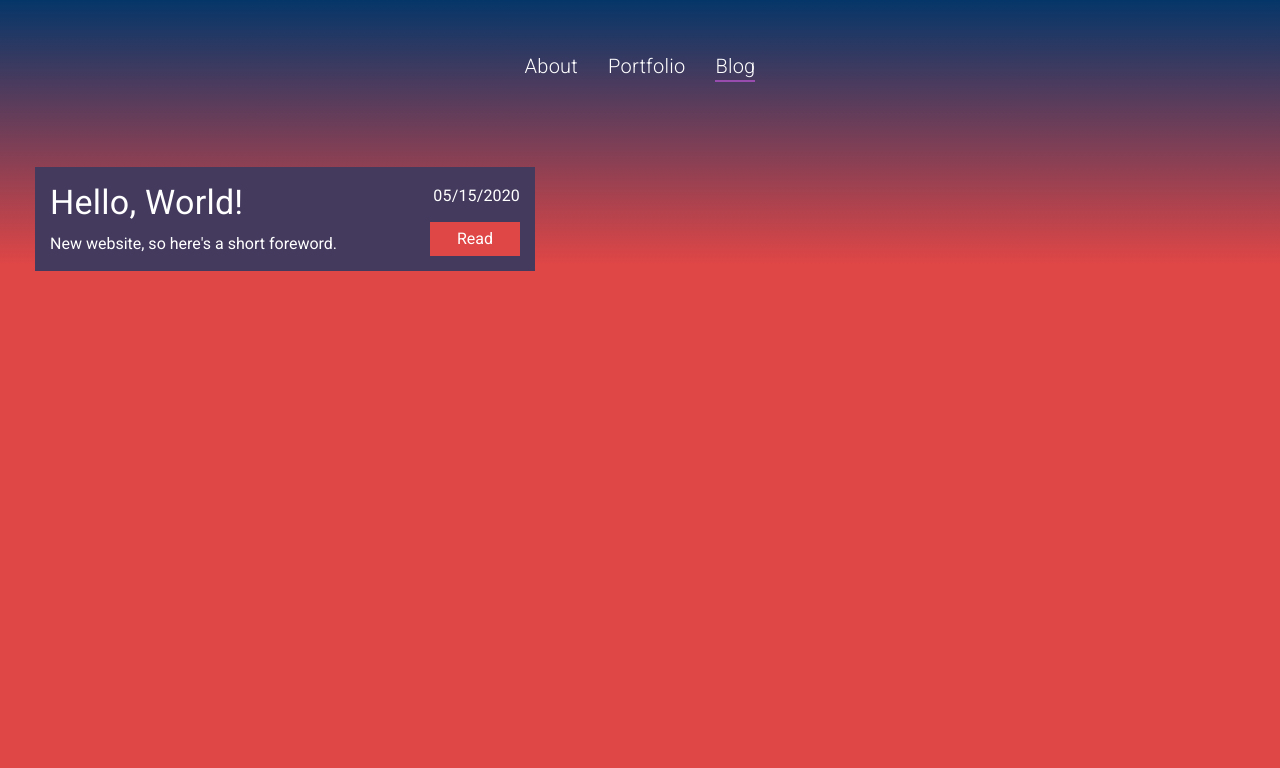
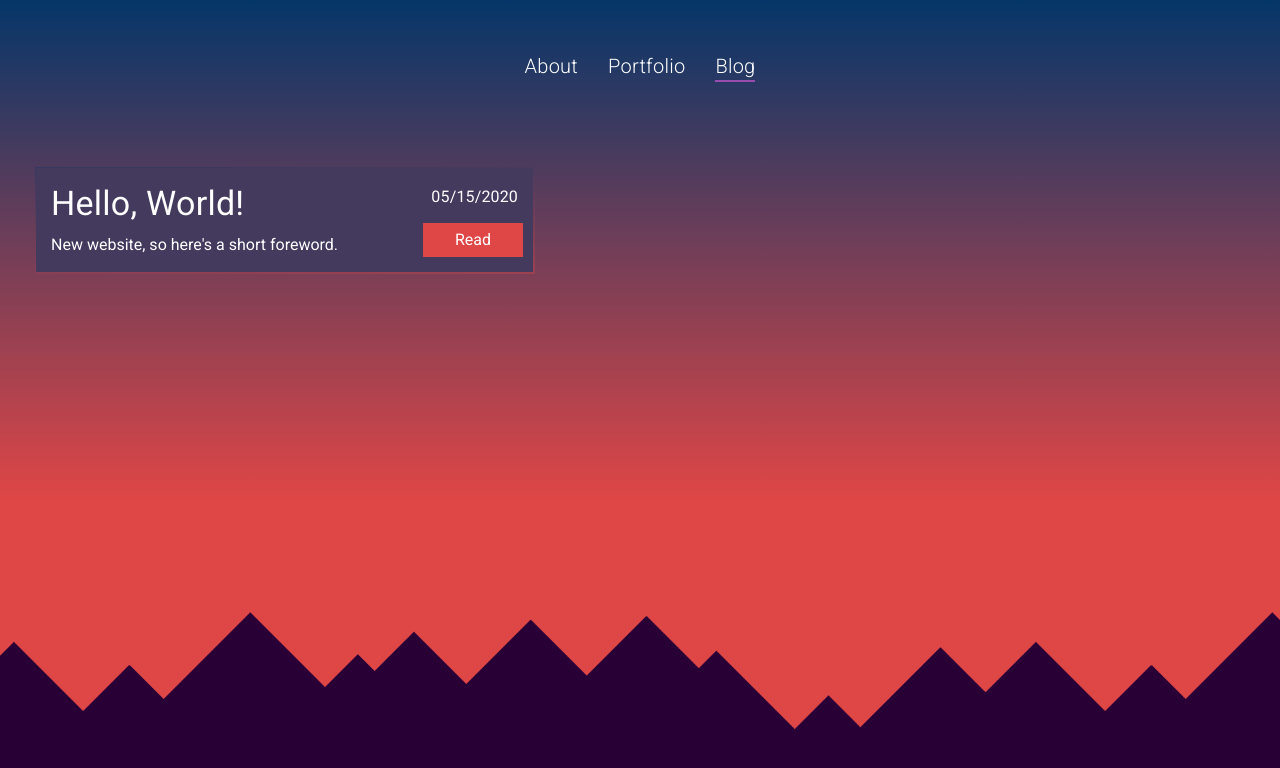
Before and after one commit to rmnill202/2020-portfolio-site, a Vue app: page /blog in a window 1280 px wide. Shown: the top 768 px of the page. Built offline with nearby package versions, Linux system fonts and the light colour scheme.

Commit message:
Minor color adjustments

```diff
--- a/src/App.vue
+++ b/src/App.vue
@@ -2,7 +2,7 @@
   <!-- <v-app style="background-color: var(--v-background-base)"> -->
   <!-- <v-app style="background: linear-gradient(180deg, rgba(223,152,70,1) 0%, rgba(223,70,125,1) 33%);"> -->
     <!-- <v-app style="background: linear-gradient(180deg, rgba(223,152,70,1) 0%, rgb(223, 70, 70) 33%);"> -->
-  <v-app style="background: linear-gradient(180deg, #053669 0%, rgb(223, 70, 70) 33%);">
+  <v-app style="background: linear-gradient(180deg, #053669 0%, rgb(223, 70, 70) 500px);">
 
     <!-- Navigation -->
     <div> <!-- style="position: sticky; top: 0" -->
--- a/src/components/RouterBtn.vue
+++ b/src/components/RouterBtn.vue
@@ -21,7 +21,8 @@ export default {
   display: inline-block;
   position: relative;
   text-decoration: none;
-  color: var(--v-primary_icon_inner-base);
+  color: var(--v-primary_text-base);
+  background-color: var(--v-card_accent_3-base);
   padding-left:  7px;
   padding-right: 7px;
   text-align: center;
@@ -38,7 +39,7 @@ export default {
   content: "";
   position: absolute;
   display: block;
-  background-color: var(--v-primary_icon-base);
+  background-color: var(--v-card_accent-base);
 }
 
 .anim-border::before {
@@ -48,7 +49,7 @@ export default {
   left: 0px;
 
   /* Bezier curves! */
-  transform: scaleX(0.9);
+  transform: scaleX(1);
   /* opacity: 0.9; */
   transform-origin: top;
   transition: transform 0.25s ease, opacity 0.25s ease;
--- a/src/views/About.vue
+++ b/src/views/About.vue
@@ -1,7 +1,5 @@
 <template>
   <div style="position: relative; height: 100%">
-    <div class="left-background"></div>
-    <div class="right-background"></div>
     <div class="about-background"></div>
     <div class="about-page">
       <div class="display-2 about-title font-weight-thin">Howdy!</div>
@@ -61,15 +59,6 @@ export default {
   margin-bottom: 25px;
 }
 
-/* @keyframes fade-in-anim {
-  0% {
-    opacity: 0;
-  }
-  100% {
-    opacity: 1;
-  }
-} */
-
 .about-background {
   position: absolute;
   bottom: 0px;
@@ -86,44 +75,7 @@ export default {
   background-repeat: repeat-x;
   background-position: center top;
   background-size: 1022px;
-
-  /* animation: fade-in-anim 0.25s ease 1; */
 }
 
-/* .left-background {
-  position: absolute;
-  left: -375px;
-  height: 100%;
-  min-width: 600px;
-
-  background-color: var(--v-bg_accent_02-base);
-
-  mask-image: url('~@/assets/bg_02.png');
-  mask-repeat: repeat-y;
-  mask-position: left top;
-  mask-size: 522px;
-
-  background-repeat: repeat-y;
-  background-position: left top;
-  background-size: 522px;
-}
-
-.right-background {
-  position: absolute;
-  right: 0px;
-  height: 100%;
-  min-width: 150px;
-
-  background-color: var(--v-bg_accent_02-base);
-
-  mask-image: url('~@/assets/bg_02.png');
-  mask-repeat: repeat-y;
-  mask-position: left top;
-  mask-size: 522px;
-
-  background-repeat: repeat-y;
-  background-position: left top;
-  background-size: 522px;
-} */
 
 </style>
--- a/src/views/Blog.vue
+++ b/src/views/Blog.vue
@@ -1,13 +1,19 @@
 <template>
+<div>
+  <div class="about-background"></div>
   <div class="blog-posts" >
-    <div class="blog-post-preview" v-for="post in posts">
-      <div class="display-1">{{post.title}}</div>
-      <div class="subtitle-1 post-date">{{post.date}}</div>
-      <div class="blog-summary">{{post.summary}}</div>
-      <!-- <v-btn class="blog-button" color="primary" :to="`/blog/${post.id}`">Read</v-btn> -->
-      <router-btn class="blog-button" color="primary" :linkTo="`/blog/${post.id}`" text="Read"></router-btn>
+    <div class="blog-post-wrapper" v-for="post in posts">
+      <div class="blog-post-preview">
+        <div class="display-1">{{post.title}}</div>
+        <div class="subtitle-1 post-date">{{post.date}}</div>
+        <div class="blog-summary">{{post.summary}}</div>
+        <!-- <v-btn class="blog-button" color="primary" :to="`/blog/${post.id}`">Read</v-btn> -->
+        <router-btn class="blog-button" color="primary" :linkTo="`/blog/${post.id}`" text="Read"></router-btn>
+      </div>
     </div>
   </div>
+
+</div>
 </template>
 
 <script>
@@ -27,17 +33,28 @@ export default {
 
 <style scoped>
 .blog-posts {
-  margin: 35px;
+  padding: 35px;
+  position: relative;
 }
 
 .blog-post-preview {
-  max-width: 500px;
+  /* max-width: 500px;
+  width: 100%; */
   padding: 15px;
   position: relative;
   color: var(--v-card_text-base);
   background-color: var(--v-card_background-base);
-  border-bottom-color: var(--v-card_accent-base);
-  border-bottom-style: solid;
+  /*border-bottom-color: var(--v-card_accent-base);
+  border-bottom-style: solid; */
+  /* linear-gradient(90deg, rgba(5,54,105,1) 0%, rgba(223,70,70,1) 50%); */
+}
+
+.blog-post-wrapper {
+  display: inline-block;
+  padding: 1px 2px 2px 1px;
+  background: linear-gradient(175deg, rgba(5,54,105,0.35) 0%, rgba(223,70,70,0.35) 100%);
+  max-width: 500px;
+  width: 100%;
 }
 
 .post-date {
@@ -52,14 +69,34 @@ export default {
   bottom: 15px;
   width: 100px;
   color: var(--v-card_text-base);
+  background-color: var(--v-card_accent_2-base);
 }
 
 .blog-button::before {
   background-color: var(--v-card_accent-base);
+  transform: scaleX(1.0);
 }
 
 .blog-summary {
   margin-top: 10px;
+}
+
+.about-background {
+  position: absolute;
+  bottom: 0px;
+  width: 100%;
+  min-height: 300px;
+
+  background-color: var(--v-bg_accent_03-base);
+
+  mask-image: url('~@/assets/bg_01.png');
+  mask-repeat: repeat-x;
+  mask-position: center top;
+  mask-size: 1022px;
+
+  background-repeat: repeat-x;
+  background-position: center top;
+  background-size: 1022px;
 }
 
 @media screen and (max-width: 599px) {
```
Also changed, not shown: src/plugins/vuetify.js.
